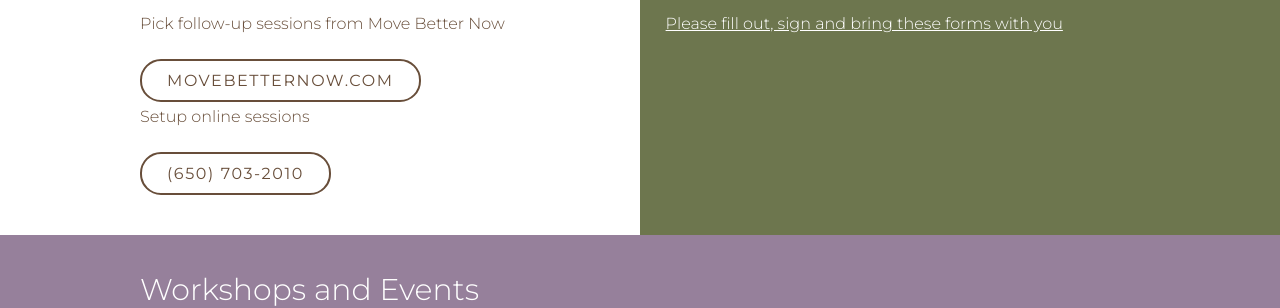
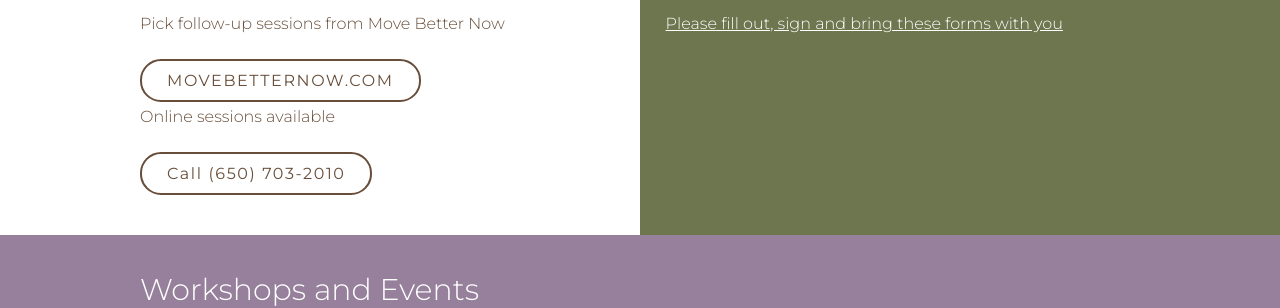
Before and after one commit to marklubarsky/br-web, a Jekyll site: the page built from signup.html, in a window 1280 px wide and 900 px high, scrolled down 685 px. Shown: the part 153-461 px from the top of the window. Built offline with Jekyll 4.4.1, drawn with Linux system fonts in a browser that asks for light colours; nearby versions of some CDN libraries.

Commit message:
Update signup.html

```diff
--- a/signup.html
+++ b/signup.html
@@ -29,9 +29,9 @@ maintenance:
             call: MOVEBETTERNOW.COM
             link: http://www.movebetterpilates.com
 
-        - subtitle: Setup online sessions
+        - subtitle: Online sessions available
           action:
-            call: (650) 703-2010
+            call: Call (650) 703-2010
 
 
     subtitle: Pick follow-up sessions from Move&nbsp;Better&nbsp;Now
```
